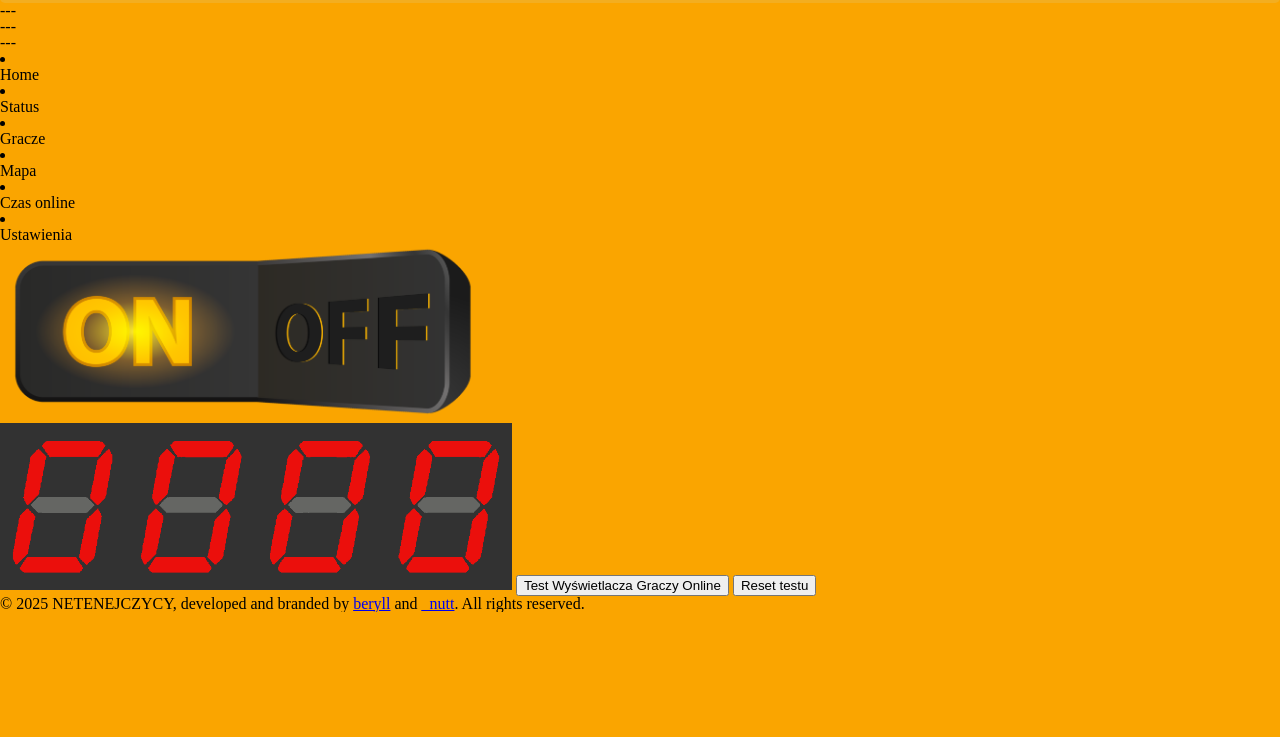
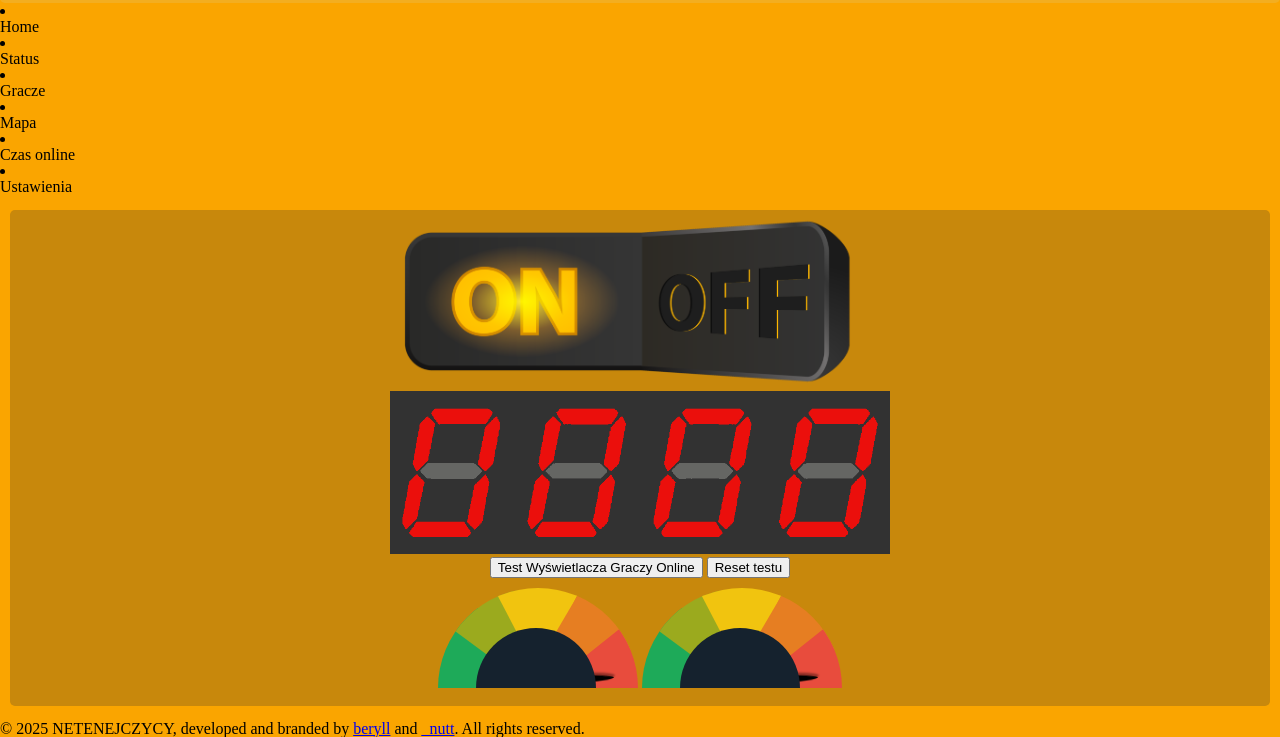
Before and after one commit to beryll-ops/PROJECT_NETCRAFT, a plain HTML site: page status.html in a window 1280 px wide. Shown: the part 273-1010 px from the top of the page. Before the commit the page ends 885 px from the top, so only its background shows below. Drawn offline with Linux system fonts and the light colour scheme.

Commit message:
Speedometer-Status_Page
Demo for Speedometer
Menu added to Status_Page

```diff
--- a/main.js
+++ b/main.js
@@ -1,13 +1,13 @@
-var serwer_check = 2;
+var server_check = 2;
 var players_number_check = 0;
 
-function serwer_start() {                   //function for serwer start/stop
-    if (serwer_check % 2 == 0) {
+function server_start() {                   //function for server start/stop
+    if (server_check % 2 == 0) {
         document.getElementById('button_on_off').src="./resources/OFF.png";
-        serwer_check += 1;
+        server_check += 1;
     } else {
         document.getElementById('button_on_off').src="./resources/ON.png";
-        serwer_check += 1;
+        server_check += 1;
     }
 }
 
--- a/status.html
+++ b/status.html
@@ -3,9 +3,11 @@
 	<head>
 		<meta charset="UTF-8" />
 		<meta name="viewport" content="width=device-width, initial-scale=1.0" />
-		<title>Document</title>
+		<title>Status</title>
+		<link rel="preconnect" href="https://fonts.googleapis.com">
+		<link rel="preconnect" href="https://fonts.gstatic.com" crossorigin>
+		<link href="https://fonts.googleapis.com/css2?family=Roboto:ital,wght@0,100..900;1,100..900&display=swap" rel="stylesheet">
 		<link rel="stylesheet" href="style.css" />
-        <script src="main.js"></script>
 	</head>
 	<body>
 		<header>
@@ -17,12 +19,12 @@
 			</div>
 		</header>
 		<nav>
-			<div class="menu-background">
-				<div class="burger-icon" id="burger-icon">
-					<!-- THERE WILL BE SVG ICON INSTEAD OF THESE PARAGRAPHS -->
-					<p>---</p>
-					<p>---</p>
-					<p>---</p>
+			<!-- <div class="menu-background"> -->
+			<div class="burger-icon" id="burgerIcon">
+				<!-- transforming burger icon -->
+				<span></span>
+				<span></span>
+				<span></span>
 			</div>
 			<menu>
 				<li>
@@ -44,29 +46,47 @@
 					<p>Ustawienia</p>
 				</li>
 			</menu>
-				</div>
+			<!-- </div> -->
 		</nav>
 		<main>
-			<section>
-                <!-- Switch turning On and Off serwer, also players count -->
-				<div class="">
-                    <img src="./resources/ON.png" alt="Button_on" width="40%" id="button_on_off" onclick="serwer_start()">
-
+			<section class="dark-bg-shadow">
+                <!-- Switch turning On and Off server, also players count -->
+				<div>
+                    <img src="./resources/ON.png" alt="Button_on" width="40%" id="button_on_off" onclick="server_start()">
 				</div>
-                <div class="">
+                <div>
 					<img src="./resources/number_of_players_0.png" alt="number of players online" id="number_0" width="40%">
+					<br>
 					<button onclick="players_number()">Test Wyświetlacza Graczy Online</button>
 					<button onclick="test_stop()">Reset testu</button>
 				</div>
                 <!-- End of whatever -->
+
                 <!-- There will be Working Clock With TPS Info-->
-				<div class="">
-
+					<div class="gauge">
+						<div class="slice-colors">
+						<div class="st slice-item"></div>
+						<div class="st slice-item"></div>
+						<div class="st slice-item"></div>
+						<div class="st slice-item"></div>
+						<div class="st slice-item"></div>
+						</div>
+						<div class="needle"></div>
+						<div class="gauge-center"></div>
 					</div>
                 <!-- End Of Clock -->
+
                 <!-- There will be Working Clock With RAM Info-->
-                <div class="">
-
+					<div class="gauge">
+						<div class="slice-colors">
+						<div class="st slice-item"></div>
+						<div class="st slice-item"></div>
+						<div class="st slice-item"></div>
+						<div class="st slice-item"></div>
+						<div class="st slice-item"></div>
+						</div>
+						<div class="needle"></div>
+						<div class="gauge-center"></div>
 					</div>
                 <!-- End Of Clock -->
 			</section>
@@ -79,5 +99,6 @@
 				reserved.
 			</p>
 		</footer>
+		<script src="main.js"></script>
 	</body>
 </html>
--- a/style.css
+++ b/style.css
@@ -170,12 +170,12 @@ header .bg-shadow {
 	text-align: center;
 }
 
-.dark-bg-shadow {
-	background-color:#333333;
-	opacity: 25%;
+.dark-bg-shadow { 			/* Style for darker shadow under contents of website*/
+	background-color:rgba(51, 51, 51, 0.25);
 	padding: 5px;
-	margin:10px;
+	margin: 15px 10px;
 	border-radius: 5px;
+	text-align: center;
 }
 
 .invisible {
@@ -357,3 +357,103 @@ header .bg-shadow {
 		background-color: #faa500;
 	}
 }
+
+/* =========== Speedometer ===========
+	Slimmed Stolen code -- in development*/
+
+.gauge {
+	width: 200px;
+	height: 100px;
+	border-radius: 100px 100px 0 0;
+	position: relative;
+  	overflow: hidden;
+	display: inline-block;
+  	margin: 10px auto;
+}
+
+.gauge-center {
+	width: 60%;
+	height: 60%;
+	background: #15222E;
+	border-radius: 100px 100px 0 0;
+	position: absolute;
+	right: 21%;
+	bottom: 0;
+}
+
+.needle {
+    width: 78px;
+    height: 7px;
+    background: black;
+    border-bottom-left-radius: 100%;
+    border-bottom-right-radius: 5px;
+    border-top-left-radius: 100%;
+    border-top-right-radius: 5px;
+    position: absolute;
+    bottom: 4px;
+    left: 20px;
+    transform-origin: 100% 4px;
+    animation: speed 15s infinite;
+    box-shadow: 0 2px 2px 1px rgba(0, 0, 0, 0.38);
+}
+
+.slice-colors .st {
+	position: absolute;
+	bottom: 0;
+	width: 60px;
+	height: 0;
+	border-bottom: 80px solid #000;
+	border-left: 12px solid transparent;
+	border-right: 12px solid transparent;
+}
+.slice-colors .st.slice-item:nth-child(1) {
+	border-bottom-color: #1eaa59;
+	left: -2px;
+}
+.slice-colors .st.slice-item:nth-child(2) {
+	border-bottom-color: #9baa1e;
+	transform: rotate(135deg);
+	transform-origin: right;
+	top: 12px;
+	left: -65px;
+}
+.slice-colors .st.slice-item:nth-child(3) {
+	border-bottom-color: #f1c40f;
+	transform: rotate(179deg);
+	transform-origin: right;
+	top: -20px;
+	left: -62px;
+	border-bottom-width: 90px;
+	border-left-width: 45px;
+	border-right-width: 45px;
+	width: 18px;
+}
+.slice-colors .st.slice-item:nth-child(4) {
+	border-bottom-color: #e67e22;
+	transform: rotate(219deg);
+	transform-origin: right;
+	top: -23px;
+	left: 43px;
+}
+.slice-colors .st.slice-item:nth-child(5) {
+	border-bottom-color: #E84C3D;
+	transform: rotate(240deg);
+	transform-origin: right;
+	right: 52px;
+}
+
+@-webkit-keyframes speed {
+  0% {
+    transform: rotate(0);
+  }
+  40% {
+    transform: rotate(180deg);
+  }
+  55% {
+    transform: rotate(170deg);
+  }
+  75% {
+    transform: rotate(180deg);
+  }
+}
+/* End of speedometer */
```
Also changed, not shown: resources/speedometer.png (added), resources/test.png (added). Lines whose indentation alone changed are shown as unchanged.
